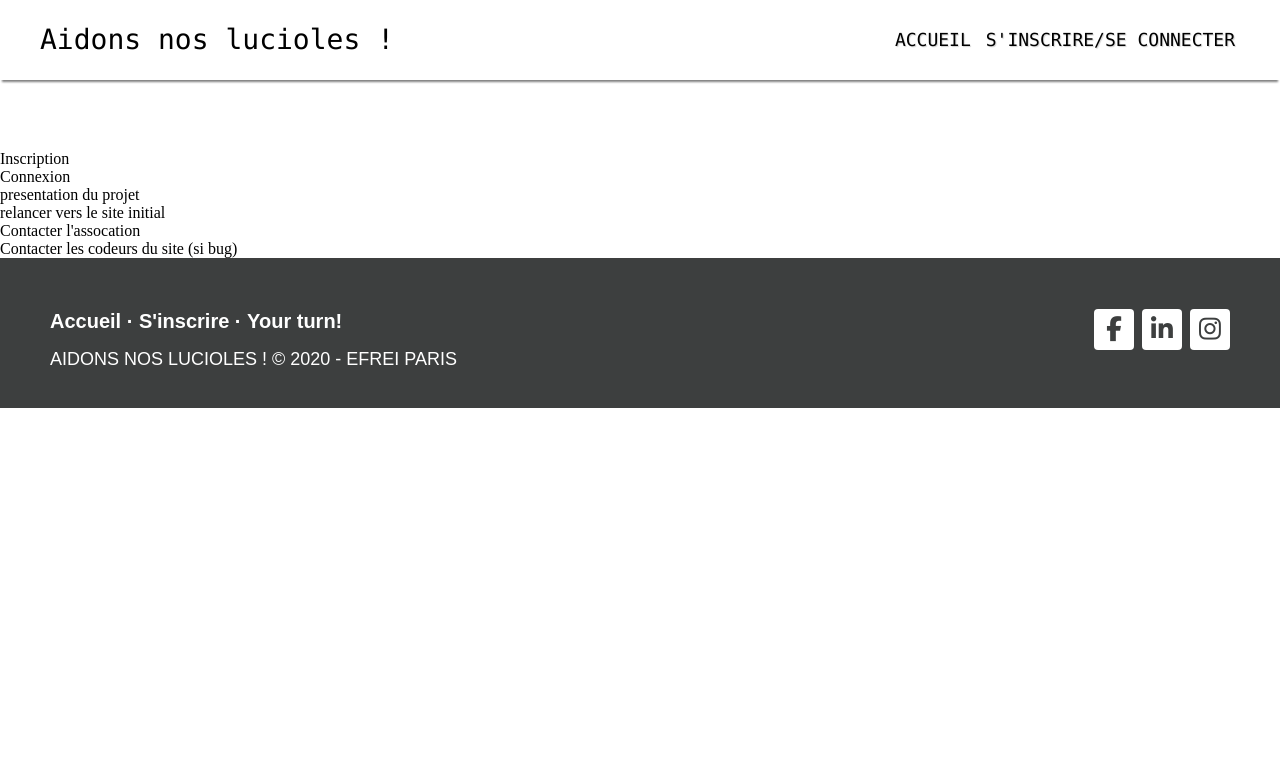
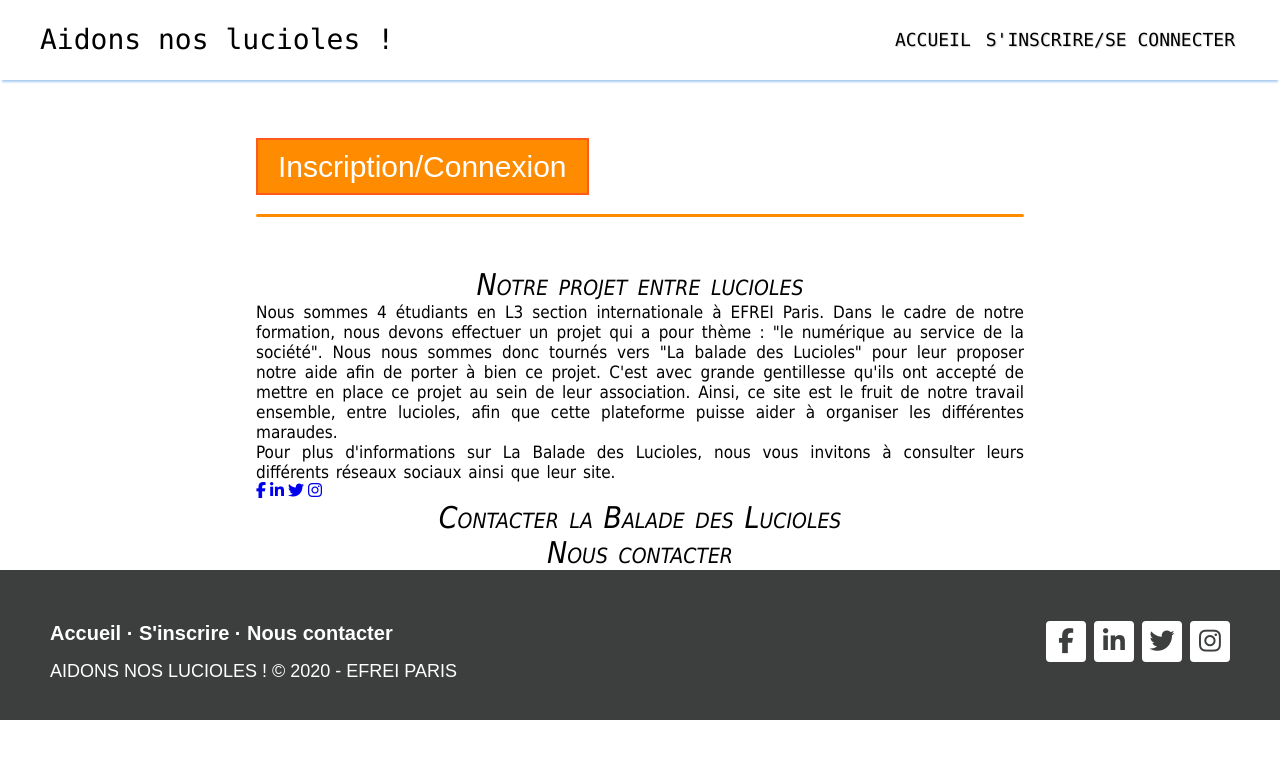
Before and after one commit to chloestephan/Projet-Transverse, a plain HTML site: page index.html in a window 1280 px wide. Drawn offline with Linux system fonts and the light colour scheme.

Commit message:
Mise en place

```diff
--- a/css/header.css
+++ b/css/header.css
@@ -22,7 +22,7 @@ iframe[seamless] {
 	box-shadow: 0 0 7px 0 hsla(0, 0%, 0%, 0.15);
 	height: 80px;
 	background: #ffffff;
-	box-shadow: 0 4px 2px -2px gray;
+	box-shadow: 0 4px 2px -2px #abcdef;
 }
 
 .header .header-container {
--- a/css/index.css
+++ b/css/index.css
@@ -8,4 +8,73 @@ main {
     min-height: 100%;
     background: white;
     position: relative;
+    margin-left: 20%;
+    margin-right: 20%;
 }
+
+hr {
+    display: block;
+    height: 1px;
+    border: 0;
+    border-radius: 3em;
+    border-top: 3px solid #ff8c00;
+    margin: 1em 0;
+    padding: 0;
+    margin-top: 30px;
+    margin-bottom: 5px;
+}
+
+/* login */
+
+.inscription-connexion {
+    margin-bottom: 50px;
+    margin-left: auto;
+    margin-right: auto;
+}
+
+.btn {
+    font-family: Arial;
+    color: #ffffff;
+    font-size: 30px;
+    background: #ff8c00;
+    padding: 10px 20px 10px 20px;
+    border: solid #fe5a1d 2px;
+    text-decoration: none;
+}
+
+  .btn:hover {
+    background: #fe5a1d;
+    border: solid #ff8c00 2px;
+    text-decoration: none;
+}
+
+
+/* presentation */
+
+h1 {
+    font-family: Tahoma, Geneva, sans-serif;
+    font-size: 30px;
+    letter-spacing: 0px;
+    word-spacing: 2px;
+    color: #000000;
+    font-weight: 400;
+    text-decoration: none;
+    font-style: italic;
+    font-variant: small-caps;
+    text-transform: none;
+    text-align: center;
+}
+
+p {
+    font-family: Tahoma, Geneva, sans-serif;
+    font-size: 17px;
+    letter-spacing: 0px;
+    word-spacing: 2px;
+    color: #000000;
+    font-weight: 400;
+    text-decoration: none;
+    font-style: normal;
+    font-variant: normal;
+    text-transform: none;
+    text-align: justify;
+}
--- a/footer.html
+++ b/footer.html
@@ -22,8 +22,9 @@
 			<div class="footer-right">
 
 				<a href="https://www.facebook.com/baladedeslucioles" target=_blank><i class="fa fa-facebook"></i></a>
-				<a href="" target=_blank><i class="fa fa-linkedin"></i></a>
-				<a href="https://labaladedeslucioles.org/" target=_blank><i class="fa fa-instagram"></i></a>
+				<a href="https://labaladedeslucioles.org/" target=_blank><i class="fa fa-linkedin"></i></a>
+				<a href="https://twitter.com/baladelucioles" target=_blank><i class="fa fa-twitter"></i></a>
+				<a href="https://www.instagram.com/labaladedeslucioles/" target=_blank><i class="fa fa-instagram"></i></a>
 
 			</div>
 
@@ -33,7 +34,7 @@
 					·
 					<a href="">S'inscrire</a>
 					·
-					<a href="">Your turn!</a>
+					<a href="">Nous contacter</a>
 				</p>
 				<p>AIDONS NOS LUCIOLES ! &copy; 2020 - EFREI PARIS</p>
 			</div>
--- a/header.html
+++ b/header.html
@@ -6,7 +6,7 @@
 
             <meta charset="utf-8">
 
-            <title>Footer</title>
+            <title>Header</title>
 
             <link rel="stylesheet" href="css/header.css">
 
@@ -22,8 +22,7 @@
                     <h1><a href="index.html">Aidons nos lucioles !</a></h1>
                     <nav>
                         <a href="index.html">Accueil</a>
-                        <a href="">S'inscrire/Se connecter</a>
-
+                        <a href="inscription-connexion.html">S'inscrire/Se connecter</a>
                     </nav>
                 </div>
             </header>
--- a/index.html
+++ b/index.html
@@ -1,10 +1,13 @@
 <!DOCTYPE html>
 
-<html>
+<html lang="fr">
 
 <head>
+    <link rel="stylesheet" href="css/header.css"/>
     <link rel="stylesheet" href="css/index.css"/>
     <link rel="stylesheet" href="css/footer.css"/>
+
+    <script src="https://kit.fontawesome.com/e6d58530a8.js" crossorigin="chloe-romy"></script>
 	<title>Aidons nos lucioles !</title>
 </head>
 
@@ -17,19 +20,37 @@
 <body>
 
     <main>
-        <div>
-            <p>Inscription</p>
-            <p>Connexion</p>
+        <div class="inscription-connexion">
+            <a href="inscription-connexion.html" class="btn">Inscription/Connexion</a>
+            <hr>
         </div>
 
-        <div>
-            <p>presentation du projet</p>
-            <p>relancer vers le site initial</p>
+        <div class="presentation">
+            <div class="projet-efrei">
+                <h1>Notre projet entre lucioles</h1>
+                <p>Nous sommes 4 étudiants en L3 section internationale à EFREI Paris. Dans le cadre de notre formation, nous devons effectuer un projet qui a pour thème : "le numérique au service de la société".
+                    Nous nous sommes donc tournés vers "La balade des Lucioles" pour leur proposer notre aide afin de porter à bien ce projet. C'est avec grande gentillesse qu'ils ont accepté de mettre en place ce projet au sein de leur association.
+                    Ainsi, ce site est le fruit de notre travail ensemble, entre lucioles, afin que cette plateforme puisse aider à organiser les différentes maraudes.
+                </p>
+            </div>
+
+            <div class="projet-asso">
+                <p>Pour plus d'informations sur La Balade des Lucioles, nous vous invitons à consulter leurs différents réseaux sociaux ainsi que leur site.</p>
+                <a href="https://www.facebook.com/baladedeslucioles" target=_blank><i class="fa fa-facebook"></i></a>
+				<a href="https://labaladedeslucioles.org/" target=_blank><i class="fa fa-linkedin"></i></a>
+				<a href="https://twitter.com/baladelucioles" target=_blank><i class="fa fa-twitter"></i></a>
+				<a href="https://www.instagram.com/labaladedeslucioles/" target=_blank><i class="fa fa-instagram"></i></a>
+            </div>
         </div>
 
-        <div>
-            <p>Contacter l'assocation</p>
-            <p>Contacter les codeurs du site (si bug)</p>
+        <div class="contact">
+            <div class="contact-asso">
+                <h1>Contacter la Balade des Lucioles</h1>
+            </div>
+            <div class="contact-nous">
+                <h1>Nous contacter</h1>
+            </div>
+
         </div>
 
     </main>
@@ -38,7 +59,7 @@
 
 <footer>
     <div id="footer">
-        <iframe id="footer" src="footer.html" seamless scrolling="no"></iframe>
+        <iframe id="footer_iframe" src="footer.html" seamless scrolling="no"></iframe>
     </div>
 </footer>
 
```
Also changed, not shown: inscription-connexion.html (added, +65 -0 lines), js/script.js (added, +19 -0 lines).
